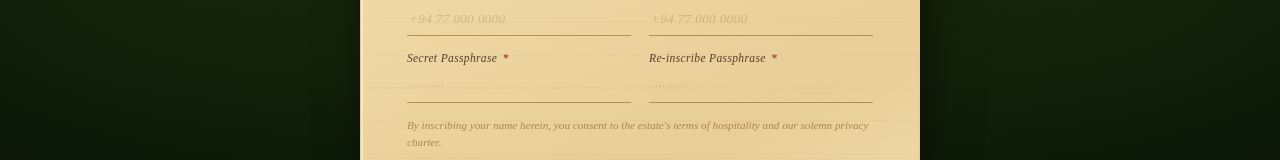
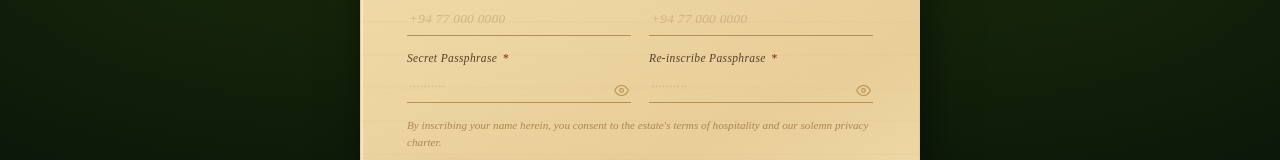
Before and after one commit to tharushi621/Hotel-Management-System-FrontEnd, a React (Vite) app: page /signup in a window 1280 px wide. Both pictures are taken after a click on the button "ENTER". Shown: the part 404-564 px from the top of the page. Built offline with nearby package versions, Linux system fonts and the light colour scheme; a web font is replaced by a local one.

Commit message:
update sign up page

```diff
--- a/src/pages/signUp.jsx
+++ b/src/pages/signUp.jsx
@@ -16,6 +16,8 @@ export default function SignupPage() {
   const [error, setError] = useState("");
   const [success, setSuccess] = useState(false);
   const [inkFocus, setInkFocus] = useState(null);
+  const [showPassword, setShowPassword] = useState(false);
+  const [showConfirmPassword, setShowConfirmPassword] = useState(false);
   const navigate = useNavigate();
 
   function handleChange(e) {
@@ -25,7 +27,6 @@ export default function SignupPage() {
   function handleSignup() {
     setError("");
 
-    // Required field validation
     if (!form.firstName || !form.lastName || !form.email || !form.password || !form.phone || !form.whatsApp) {
       setError("Pray complete all required fields before sealing the register.");
       return;
@@ -63,16 +64,6 @@ export default function SignupPage() {
         setLoading(false);
       });
   }
-
-  const fields = [
-    { name: "firstName",       label: "First Name",                 placeholder: "e.g. James",             type: "text",     required: true  },
-    { name: "lastName",        label: "Last Name & Title",          placeholder: "e.g. Perera",            type: "text",     required: true  },
-    { name: "email",           label: "Electronic Correspondence",  placeholder: "your.name@post.com",     type: "email",    required: true  },
-    { name: "phone",           label: "Calling Number",             placeholder: "+94 77 000 0000",        type: "tel",      required: true  },
-    { name: "whatsApp",        label: "WhatsApp Number",            placeholder: "+94 77 000 0000",        type: "tel",      required: true  },
-    { name: "password",        label: "Secret Passphrase",          placeholder: "··········",             type: "password", required: true  },
-    { name: "confirmPassword", label: "Re-inscribe Passphrase",     placeholder: "··········",             type: "password", required: true  },
-  ];
 
   return (
     <>
@@ -184,7 +175,6 @@ export default function SignupPage() {
         .rd-rule { flex: 1; height: 1px; background: linear-gradient(90deg, transparent, #8b603088, transparent); }
         .rd-diamond { width: 5px; height: 5px; background: var(--gold); transform: rotate(45deg); opacity: 0.65; flex-shrink: 0; }
 
-        /* Two-column row for side-by-side fields */
         .field-row {
           display: grid; grid-template-columns: 1fr 1fr; gap: 0 18px;
           position: relative; z-index: 1;
@@ -206,18 +196,36 @@ export default function SignupPage() {
         }
         .field-wrap.focused .ink-dot-r { opacity: 0.3; }
 
+        /* Password field wrapper to hold input + toggle */
+        .pw-input-wrap {
+          position: relative; display: flex; align-items: center;
+        }
+
         .ink-field-r {
           width: 100%; background: transparent;
           border: none; border-bottom: 1.5px solid #a07838bb;
           outline: none;
           font-family: 'IM Fell English', serif; font-style: italic;
           font-size: 0.94rem; color: var(--ink);
-          padding: 4px 2px 5px;
+          padding: 4px 26px 5px 2px;
           transition: border-color 0.3s; letter-spacing: 0.02em;
           box-sizing: border-box;
         }
         .ink-field-r::placeholder { color: #a0845566; font-style: italic; font-size: 0.83rem; }
         .ink-field-r:focus { border-bottom-color: var(--ink); }
+
+        /* Eye toggle button */
+        .pw-toggle {
+          position: absolute; right: 2px; bottom: 5px;
+          background: none; border: none; padding: 0;
+          cursor: pointer; display: flex; align-items: center; justify-content: center;
+          color: #a07838aa;
+          transition: color 0.2s, transform 0.15s;
+          z-index: 2; line-height: 1;
+        }
+        .pw-toggle:hover { color: var(--ink-faded); transform: scale(1.15); }
+        .pw-toggle:active { transform: scale(0.95); }
+        .pw-toggle svg { width: 15px; height: 15px; display: block; }
 
         .reg-error {
           font-family: 'IM Fell English', serif; font-style: italic;
@@ -432,8 +440,8 @@ export default function SignupPage() {
                 {/* Password + Confirm Password side by side */}
                 <div className="field-row">
                   {[
-                    { name: "password",        label: "Secret Passphrase",    placeholder: "··········" },
-                    { name: "confirmPassword", label: "Re-inscribe Passphrase", placeholder: "··········" },
+                    { name: "password",        label: "Secret Passphrase",      show: showPassword,        setShow: setShowPassword        },
+                    { name: "confirmPassword", label: "Re-inscribe Passphrase", show: showConfirmPassword, setShow: setShowConfirmPassword },
                   ].map((f) => (
                     <div key={f.name}>
                       <label className="field-label">
@@ -441,10 +449,11 @@ export default function SignupPage() {
                       </label>
                       <div className={`field-wrap ${inkFocus === f.name ? "focused" : ""}`}>
                         <div className="ink-dot-r" />
+                        <div className="pw-input-wrap">
                           <input
-                          type="password"
+                            type={f.show ? "text" : "password"}
                             name={f.name}
-                          placeholder={f.placeholder}
+                            placeholder="··········"
                             className="ink-field-r"
                             value={form[f.name]}
                             onChange={handleChange}
@@ -452,6 +461,29 @@ export default function SignupPage() {
                             onBlur={() => setInkFocus(null)}
                             autoComplete="new-password"
                           />
+                          <button
+                            type="button"
+                            className="pw-toggle"
+                            onClick={() => f.setShow((v) => !v)}
+                            tabIndex={-1}
+                            title={f.show ? "Conceal passphrase" : "Reveal passphrase"}
+                          >
+                            {f.show ? (
+                              /* Eye-off icon */
+                              <svg viewBox="0 0 24 24" fill="none" stroke="currentColor" strokeWidth="1.8" strokeLinecap="round" strokeLinejoin="round">
+                                <path d="M17.94 17.94A10.07 10.07 0 0 1 12 20c-7 0-11-8-11-8a18.45 18.45 0 0 1 5.06-5.94"/>
+                                <path d="M9.9 4.24A9.12 9.12 0 0 1 12 4c7 0 11 8 11 8a18.5 18.5 0 0 1-2.16 3.19"/>
+                                <line x1="1" y1="1" x2="23" y2="23"/>
+                              </svg>
+                            ) : (
+                              /* Eye icon */
+                              <svg viewBox="0 0 24 24" fill="none" stroke="currentColor" strokeWidth="1.8" strokeLinecap="round" strokeLinejoin="round">
+                                <path d="M1 12s4-8 11-8 11 8 11 8-4 8-11 8-11-8-11-8z"/>
+                                <circle cx="12" cy="12" r="3"/>
+                              </svg>
+                            )}
+                          </button>
+                        </div>
                       </div>
                     </div>
                   ))}
```
Lines whose indentation alone changed are shown as unchanged.
